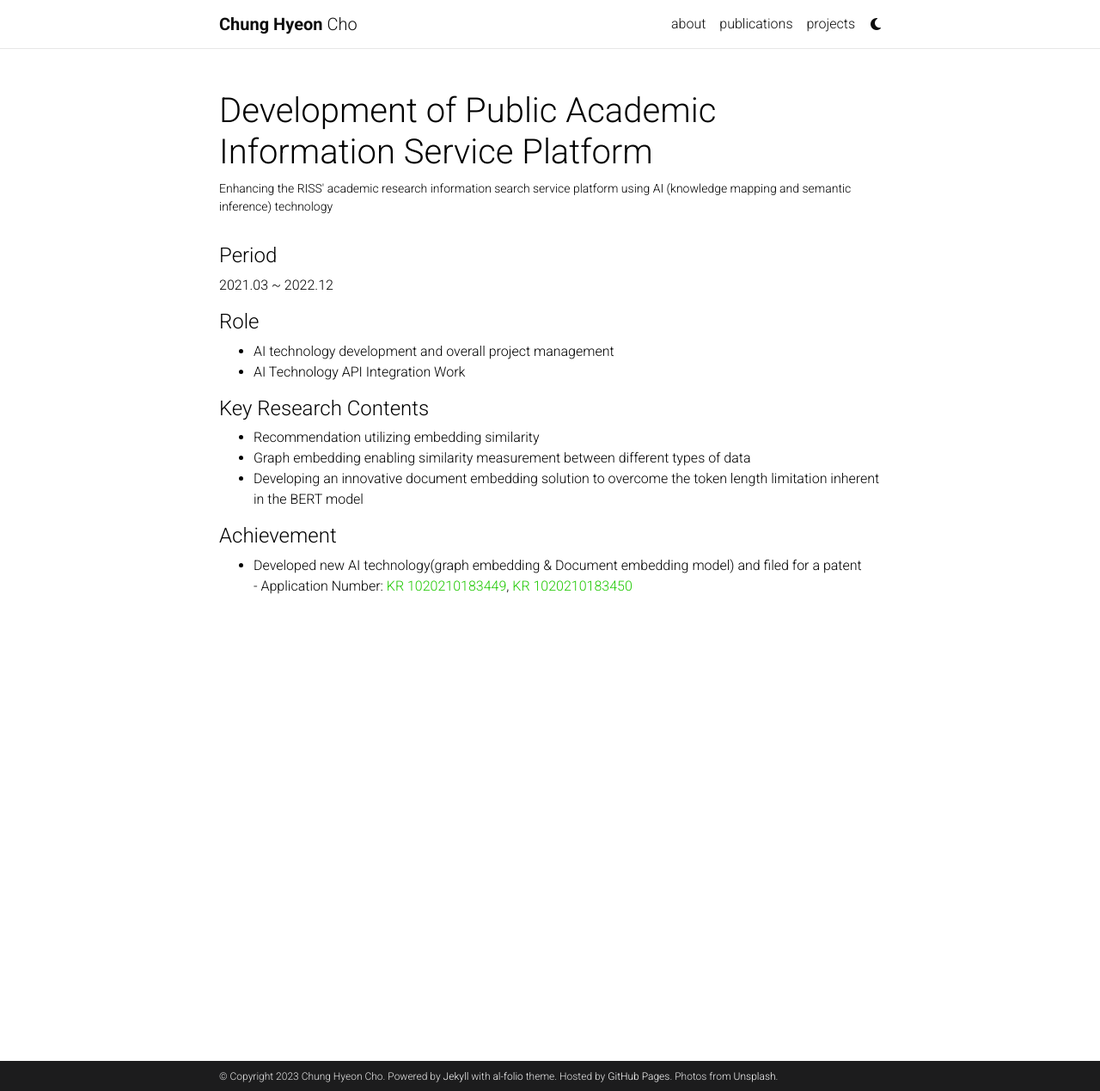
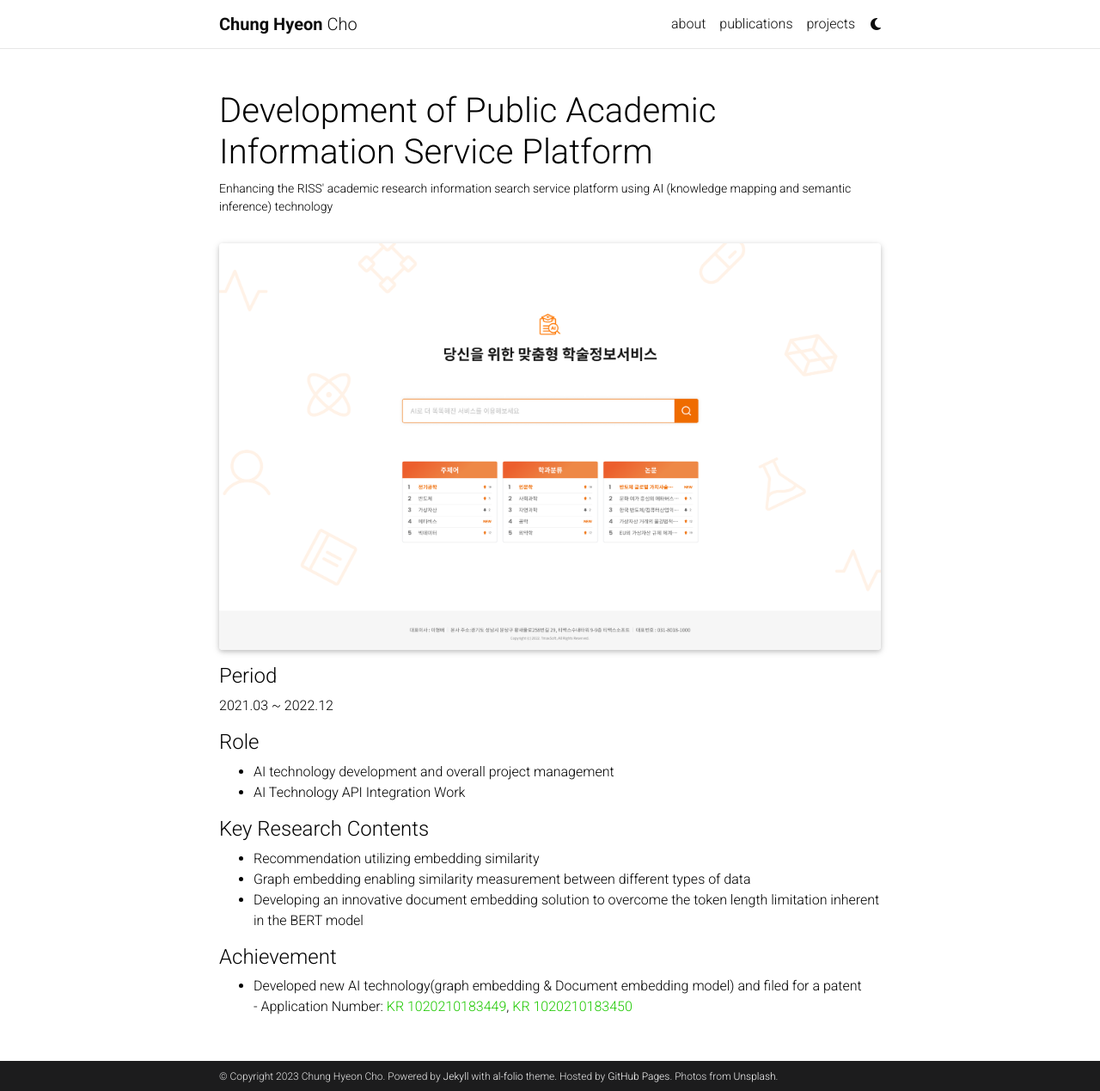
Before and after one commit to johnart-Cho/johnart-Cho.github.io, a Jekyll site: the page built from _projects/1_project.md, in a window 1280 px wide and 1269 px high. Shown: the whole window at 86% size. Built offline with Jekyll 4.4.1, drawn with Linux system fonts in a browser that asks for light colours; full-size pictures stand in for the smaller copies a plugin makes; comment, search, counter and statistics services are not loaded; a style sheet for code colours, icons or effects is not loaded.

Commit message:
Update 1_project.md

```diff
--- a/_projects/1_project.md
+++ b/_projects/1_project.md
@@ -7,6 +7,12 @@
 category: work
 related_publications:
 ---
+
+<div class="row">
+    <div class="col-sm mt-3 mt-md-0">
+        {% include figure.html path="assets/img/riss.png" title="representative image" class="img-fluid rounded z-depth-1" %}
+    </div>
+</div>
 
 <h4>Period</h4>
 2021.03 ~ 2022.12
```
